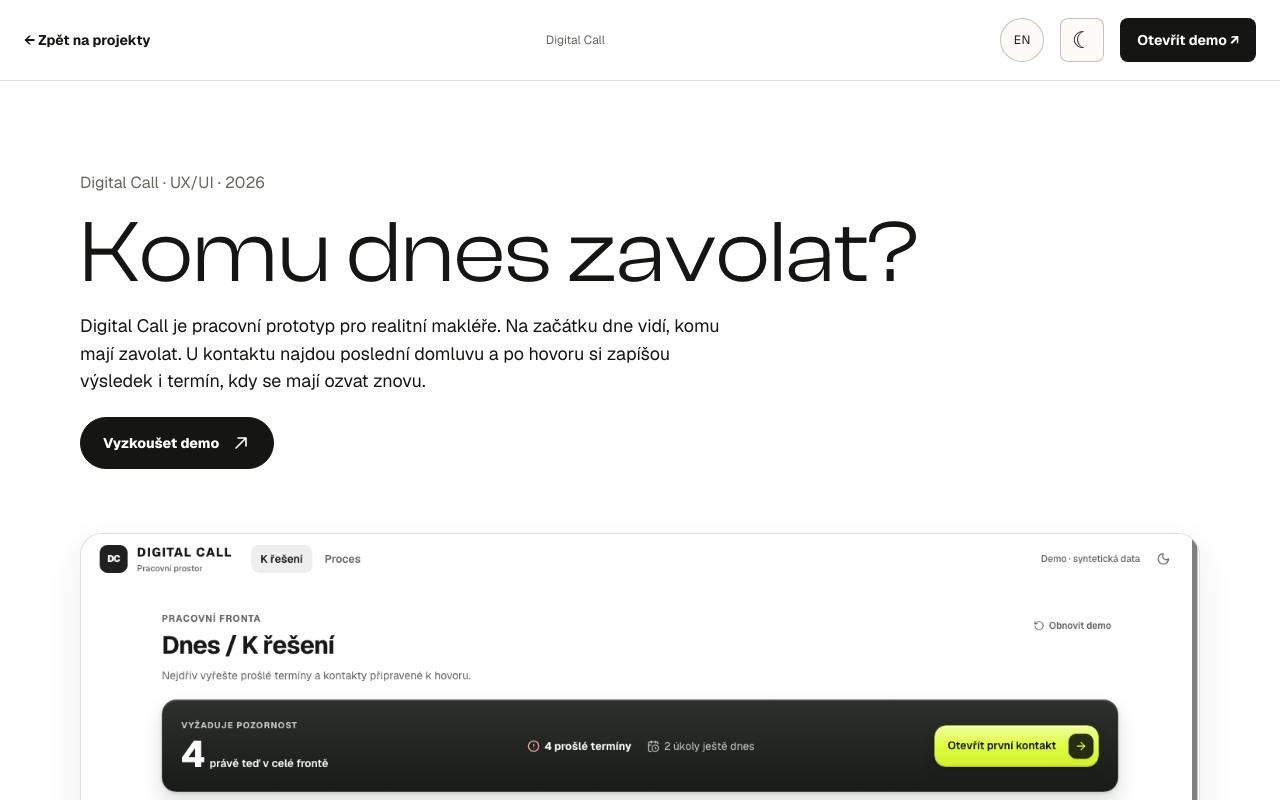
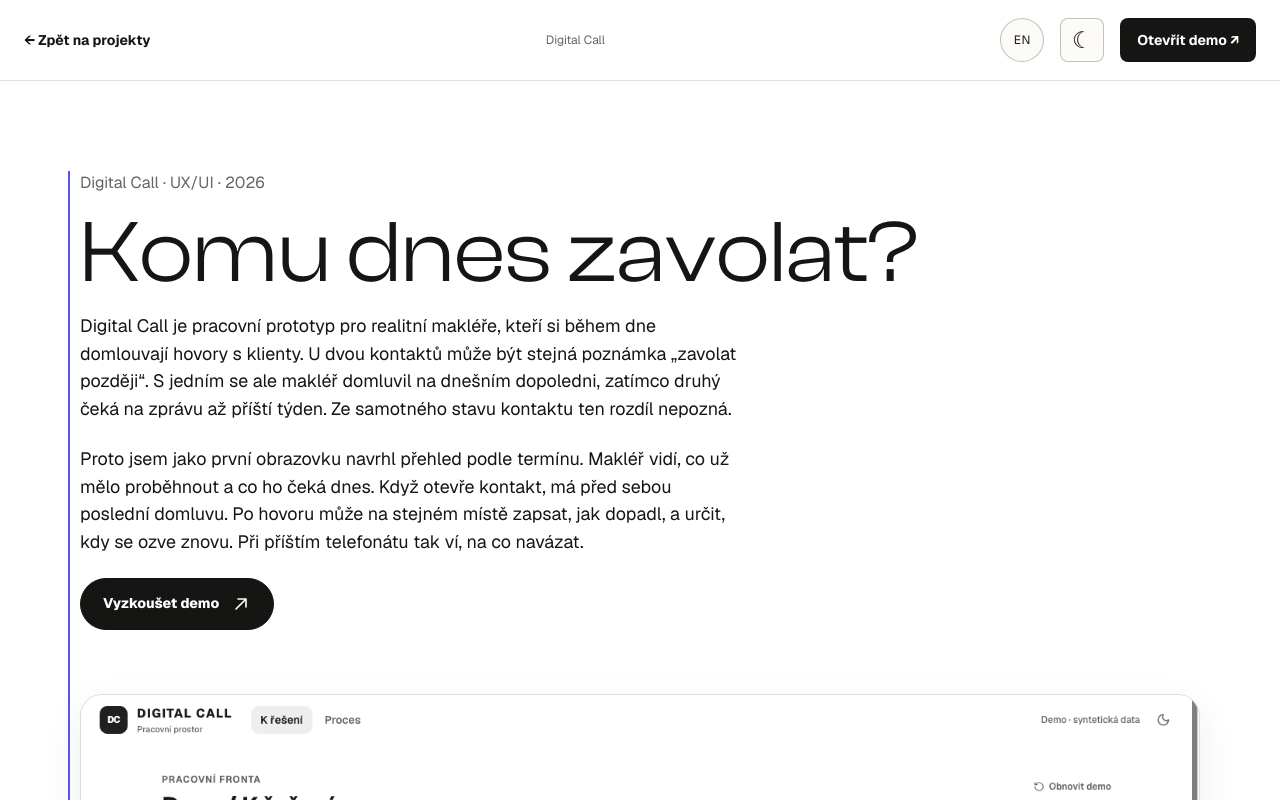
Before and after one commit to DP8778/davidpesek_portfolio, a Next.js app: page /Portfolio/Projekt-no8 in a window 1280 px wide. Shown: the top 800 px of the page. Built offline with nearby package versions, Linux system fonts and the light colour scheme.

Commit message:
Explain the Digital Call workflow and restore scroll progress

```diff
--- a/app/Portfolio/Projekt-no8/DigitalCallCaseStudy.jsx
+++ b/app/Portfolio/Projekt-no8/DigitalCallCaseStudy.jsx
@@ -145,6 +145,34 @@ const screens = [
   ]
 ];
 
+function ReadingLine() {
+  const rail = useRef(null);
+  useEffect(() => {
+    const node = rail.current;
+    let frame = 0;
+    const update = () => {
+      frame = 0;
+      const { top, height } = node.getBoundingClientRect();
+      const atEnd = window.scrollY + window.innerHeight >= document.documentElement.scrollHeight - 2;
+      const progress = atEnd ? 1 : Math.min(1, Math.max(0, (window.innerHeight * .55 - top) / Math.max(height, 1)));
+      node.style.setProperty("--read", progress);
+    };
+    const schedule = () => { if (!frame) frame = requestAnimationFrame(update); };
+    const observer = new ResizeObserver(schedule);
+    observer.observe(node);
+    window.addEventListener("scroll", schedule, { passive: true });
+    window.addEventListener("resize", schedule);
+    update();
+    return () => {
+      observer.disconnect();
+      window.removeEventListener("scroll", schedule);
+      window.removeEventListener("resize", schedule);
+      cancelAnimationFrame(frame);
+    };
+  }, []);
+  return <span ref={rail} className={styles.readingLine} aria-hidden="true" />;
+}
+
 export default function DigitalCallCaseStudy() {
   const [theme, toggleTheme] = usePortfolioTheme();
   const [viewer, setViewer] = useState(null);
@@ -167,10 +195,12 @@ export default function DigitalCallCaseStudy() {
       <ProjectHeader title="Digital Call" theme={theme} onToggle={toggleTheme} demoUrl={DEMO_URL} demoLabel="Otevřít demo" />
 
       <main id="case-content" className={styles.brief}>
+        <ReadingLine />
         <header className={styles.briefIntro}>
           <span>Digital Call · UX/UI · 2026</span>
           <h1><I18nText>Komu dnes zavolat?</I18nText></h1>
-          <p><I18nText>Digital Call je pracovní prototyp pro realitní makléře. Na začátku dne vidí, komu mají zavolat. U kontaktu najdou poslední domluvu a po hovoru si zapíšou výsledek i termín, kdy se mají ozvat znovu.</I18nText></p>
+          <p><I18nText>Digital Call je pracovní prototyp pro realitní makléře, kteří si během dne domlouvají hovory s klienty. U dvou kontaktů může být stejná poznámka „zavolat později“. S jedním se ale makléř domluvil na dnešním dopoledni, zatímco druhý čeká na zprávu až příští týden. Ze samotného stavu kontaktu ten rozdíl nepozná.</I18nText></p>
+          <p><I18nText>Proto jsem jako první obrazovku navrhl přehled podle termínu. Makléř vidí, co už mělo proběhnout a co ho čeká dnes. Když otevře kontakt, má před sebou poslední domluvu. Po hovoru může na stejném místě zapsat, jak dopadl, a určit, kdy se ozve znovu. Při příštím telefonátu tak ví, na co navázat.</I18nText></p>
           <a className={styles.primaryButton} href={DEMO_URL} target="_blank" rel="noreferrer"><I18nText>Vyzkoušet demo</I18nText><ArrowIcon diagonal /></a>
         </header>
         <div className={styles.briefGallery}>
--- a/app/Portfolio/Projekt-no8/DigitalCallCaseStudy.module.scss
+++ b/app/Portfolio/Projekt-no8/DigitalCallCaseStudy.module.scss
@@ -1249,3 +1249,22 @@
   > :first-child { grid-column: 1 / -1; }
   @media (max-width: 700px) { grid-template-columns: minmax(0, 1fr); }
 }
+
+.brief { position: relative; }
+.readingLine {
+  position: absolute;
+  inset-block: clamp(40px, 7vw, 96px);
+  inset-inline-start: -12px;
+  width: 2px;
+  pointer-events: none;
+  background: var(--line);
+  &::after {
+    content: "";
+    display: block;
+    height: 100%;
+    background: var(--accent);
+    transform-origin: top;
+    transform: scaleY(var(--read, 0));
+    @media (prefers-reduced-motion: reduce) { transform: none; }
+  }
+}
--- a/app/i18n/en.mjs
+++ b/app/i18n/en.mjs
@@ -1,5 +1,7 @@
 // English portfolio copy. Keys are the Czech source text, normalised to NFC and single spaces.
 const english = {
+  "Digital Call je pracovní prototyp pro realitní makléře, kteří si během dne domlouvají hovory s klienty. U dvou kontaktů může být stejná poznámka „zavolat později“. S jedním se ale makléř domluvil na dnešním dopoledni, zatímco druhý čeká na zprávu až příští týden. Ze samotného stavu kontaktu ten rozdíl nepozná.": "Digital Call is a working prototype for real estate agents who schedule calls with clients throughout the day. Two contacts can carry the same note: “call back later.” One may expect a call this morning, while the other won’t hear from the agent until next week. The contact status alone doesn’t tell the agent which is which.",
+  "Proto jsem jako první obrazovku navrhl přehled podle termínu. Makléř vidí, co už mělo proběhnout a co ho čeká dnes. Když otevře kontakt, má před sebou poslední domluvu. Po hovoru může na stejném místě zapsat, jak dopadl, a určit, kdy se ozve znovu. Při příštím telefonátu tak ví, na co navázat.": "That’s why I designed the first screen around due dates. Agents can see overdue calls alongside the ones planned for today. Opening a contact brings up the last agreement. After the call, they can record the outcome and set a follow-up date in the same place, so they know where to pick up next time.",
   "Komu dnes zavolat?": "Who should I call today?",
   "Digital Call je pracovní prototyp pro realitní makléře. Na začátku dne vidí, komu mají zavolat. U kontaktu najdou poslední domluvu a po hovoru si zapíšou výsledek i termín, kdy se mají ozvat znovu.": "Digital Call is a working prototype for real estate agents. At the start of the day, they can see who to call. Each contact shows what was last agreed, with space to record the outcome and schedule the next call.",
   "Vyzkoušet demo": "Try the demo",
```
